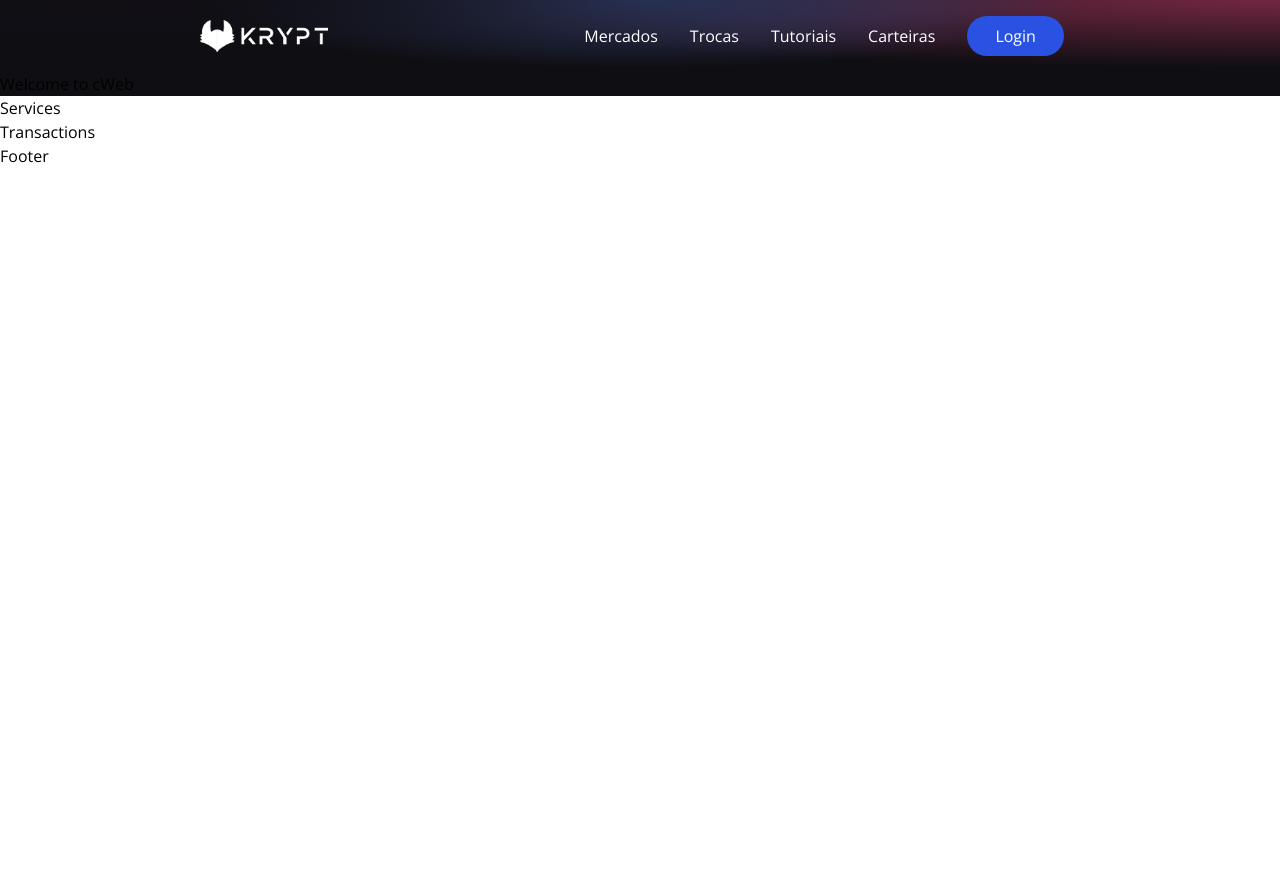
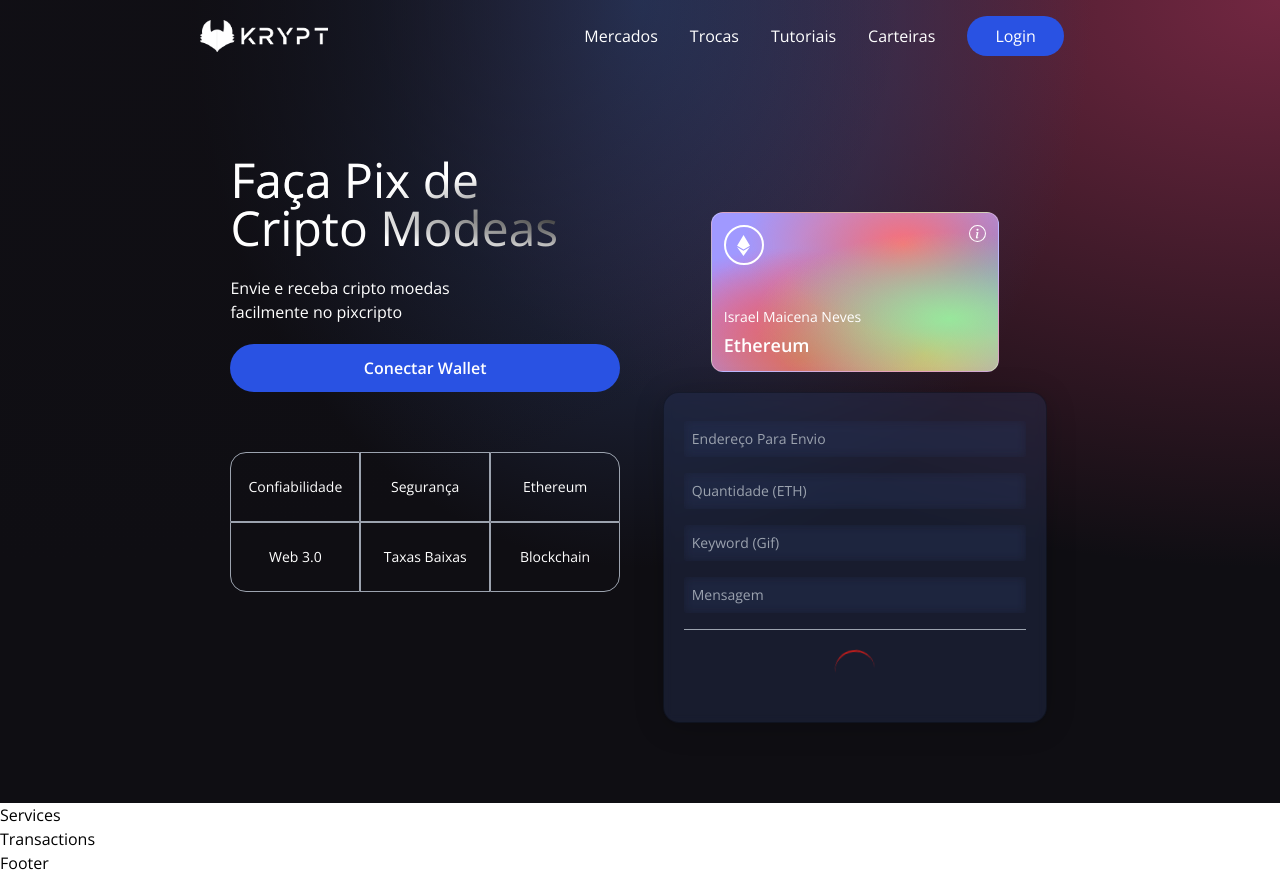
Before and after one commit to israelcena/pixcripto, a React (Vite) app in the folder client/cWeb/: page / in a window 1280 px wide. Before the commit the page ends 800 px from the top, so only its background shows below. Built offline with nearby package versions, Linux system fonts and the light colour scheme.

Commit message:
create welcome component

```diff
--- a/client/cWeb/src/components/Welcome.jsx
+++ b/client/cWeb/src/components/Welcome.jsx
@@ -1,5 +1,136 @@
+import { AiFillPlayCircle } from "react-icons/ai";
+import { SiEthereum } from "react-icons/si";
+import { BsInfoCircle } from "react-icons/bs";
+
+import Loader from "./Loader";
+
+const commonStyles =
+	"min-h-[70px] sm:px-0 px-2 sm:min-w-[120px] flex justify-center items-center border-[0.5px] border-gray-400 text-sm font-light text-white";
+
+const Input = ({ placeholder, name, type, value, handleChange }) => {
+	return (
+		<input
+			placeholder={placeholder}
+			type={type}
+			step="0.00001"
+			value={value}
+			onChange={(e) => handleChange(e, name)}
+			className="my-2 w-full rounded-sm p-2 outline-none bg-transparent text-white border-none text-sm white-glassmorphism"
+		></input>
+	);
+};
+
 export default function Welcome() {
-  return <div>
-    <h1>Welcome to cWeb</h1>
-  </div>;
+	const connectWallet = () => {
+		alert("connectWallet");
+	};
+
+	const handleSubmit = (e) => {
+		e.preventDefault();
+		alert("handleSubmit");
+	};
+
+	return (
+		<div className="flex w-full justify-center items-center">
+			<div className="flex md:flex-row flex-col items-start justify-between md:p-20 py-12 px-4">
+				<div className="flex flex-1 justify-start flex-col md:mr-10">
+					<h1 className="text-3xl sm:text-5xl text-white text-gradient py-1">
+						Faça Pix de
+						<br />
+						Cripto Modeas
+					</h1>
+					<p className="text-left mt-5 text-white font-light md:w-9/12 w-11/12 text-base">
+						Envie e receba cripto moedas facilmente no pixcripto
+					</p>
+					<button
+						type="button"
+						onClick={connectWallet}
+						className="flex flex-row justify-center items-center my-5 bg-[#2952e3] hover:bg-[#2546bd] p-3 rounded-full cursor-pointer duration-300"
+					>
+						<p className="text-white text-base font-semibold">
+							Conectar Wallet
+						</p>
+					</button>
+					<div className="grid sm:grid-cols-3 md:grid-cols-2 lg:grid-cols-3 w-full mt-10">
+						<div className={`rounded-tl-2xl ${commonStyles}`}>
+							<p>Confiabilidade</p>
+						</div>
+						<div className={commonStyles}>
+							<p>Segurança</p>
+						</div>
+						<div className={`rounded-none sm:rounded-tr-2xl  ${commonStyles}`}>
+							<p>Ethereum</p>
+						</div>
+						<div className={`sm:rounded-bl-2xl ${commonStyles}`}>
+							<p>Web 3.0</p>
+						</div>
+						<div className={commonStyles}>
+							<p>Taxas Baixas</p>
+						</div>
+						<div className={`rounded-br-2xl ${commonStyles}`}>
+							<p>Blockchain</p>
+						</div>
+					</div>
+				</div>
+				<div className="flex flex-col flex-1 items-center justify-start w-full mf:mt-0 mt-10">
+					<div className="p-3 flex justify-end items-start flex-col rounded-xl h-40 sm:w-72 w-full my-5 eth-card white-glassmorphism ">
+						<div className="flex justify-between flex-col w-full h-full">
+							<div className="flex justify-between items-start">
+								<div className="w-10 h-10 rounded-full border-2 border-white flex justify-center items-center">
+									<SiEthereum fontSize={21} color="#fff" />
+								</div>
+								<BsInfoCircle fontSize={17} color="#fff" />
+							</div>
+							<div>
+								<p className="text-white font-light text-sm">
+									Israel Maicena Neves
+								</p>
+								<p className="text-white font-semibold text-lg mt-1">
+									Ethereum
+								</p>
+							</div>
+						</div>
+					</div>
+					<div className="p-5 sm:w-96 w-full flex flex-col justify-start items-center blue-glassmorphism">
+						<Input
+							placeholder="Endereço Para Envio"
+							name="addressTo"
+							type="text"
+						/>
+						<Input
+							placeholder="Quantidade (ETH)"
+							name="amount"
+							type="number"
+							handleChange={() => {}}
+						/>
+						<Input
+							placeholder="Keyword (Gif)"
+							name="keyword"
+							type="text"
+							handleChange={() => {}}
+						/>
+						<Input
+							placeholder="Mensagem"
+							name="message"
+							type="text"
+							handleChange={() => {}}
+						/>
+						<div className="h-[1px] w-full bg-gray-400 my-2" />
+
+						{true ? (
+							<Loader />
+						) : (
+							<button
+								type="button"
+								onClick={handleSubmit}
+								className="w-full mt-2 p-2 border-[1px] border-[#3d4f7c] rounded-full cursor-pointer"
+							>
+								<p className="text-white text-base font-semibold">Enviar</p>
+							</button>
+						)}
+					</div>
+				</div>
+			</div>
+		</div>
+	);
 }
```
